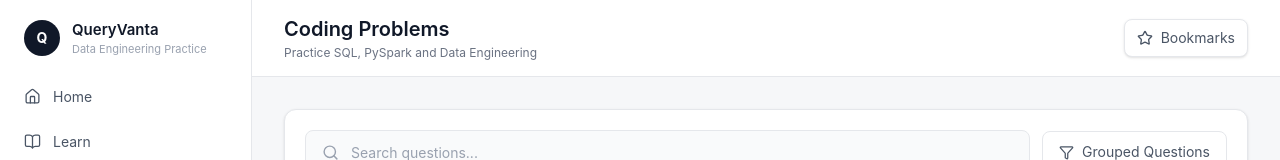
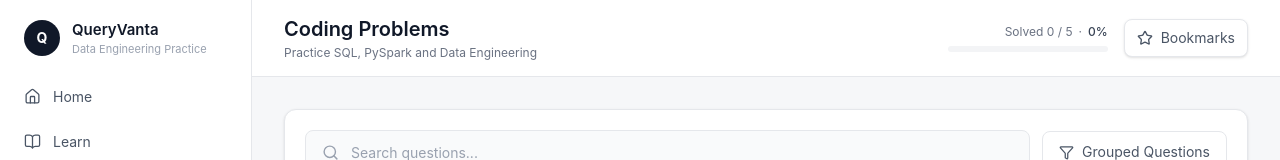
Before and after one commit to eagleanurag/queryvanta, a React (Vite) app: page / in a window 1280 px wide. Shown: the top 160 px of the page. Built offline with nearby package versions, Linux system fonts and the light colour scheme.

Commit message:
Add overall question progress summary

```diff
--- a/src/App.tsx
+++ b/src/App.tsx
@@ -446,6 +446,38 @@ function App() {
               </p>
             </div>
 
+            <div className="flex items-center gap-4">
+              <div className="hidden sm:block">
+                <div className="flex items-center justify-end gap-1.5 text-xs text-gray-500">
+                  <span>
+                    Solved {solvedQuestions} /{" "}
+                    {totalQuestions}
+                  </span>
+                  <span aria-hidden="true">·</span>
+                  <span className="font-medium text-gray-700">
+                    {completionPercentage}%
+                  </span>
+                </div>
+
+                <div
+                  className="mt-1.5 h-1.5 w-40 overflow-hidden rounded-full bg-gray-100"
+                  role="progressbar"
+                  aria-valuenow={
+                    completionPercentage
+                  }
+                  aria-valuemin={0}
+                  aria-valuemax={100}
+                  aria-label="Overall progress"
+                >
+                  <div
+                    className="h-full rounded-full bg-emerald-500 transition-all"
+                    style={{
+                      width: `${completionPercentage}%`,
+                    }}
+                  />
+                </div>
+              </div>
+
               <button
                 onClick={() =>
                   setShowBookmarkedOnly(
@@ -480,6 +512,7 @@ function App() {
                   </span>
                 )}
               </button>
+            </div>
           </div>
         </header>
 
```
Lines whose indentation alone changed are shown as unchanged.
